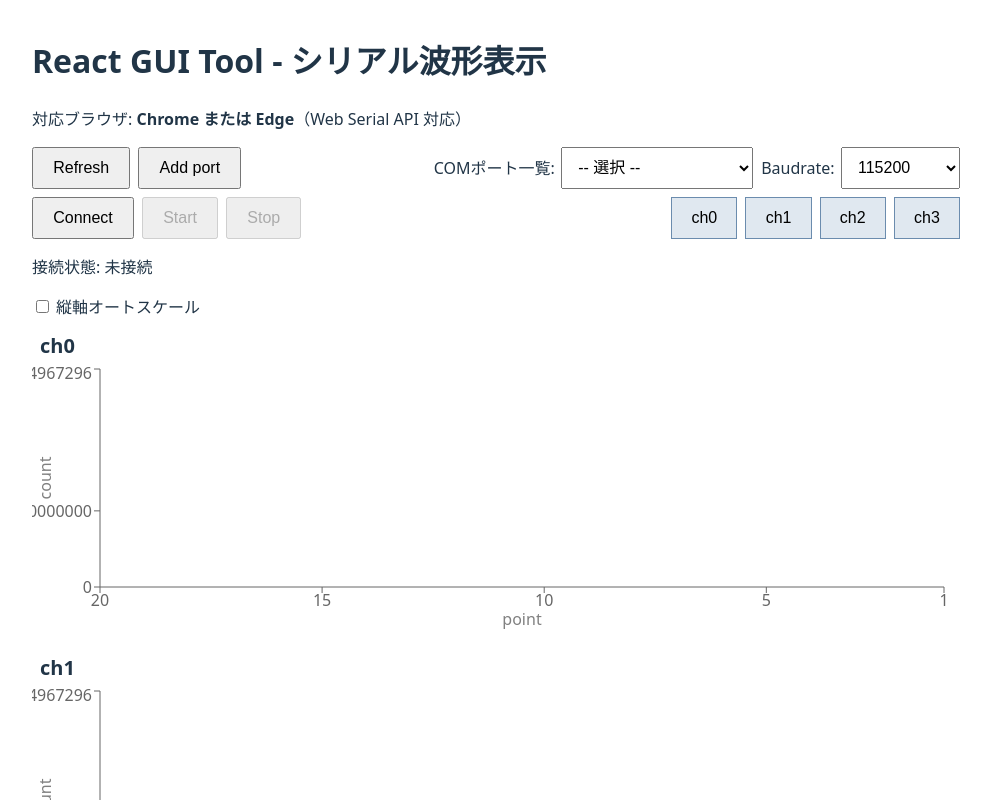
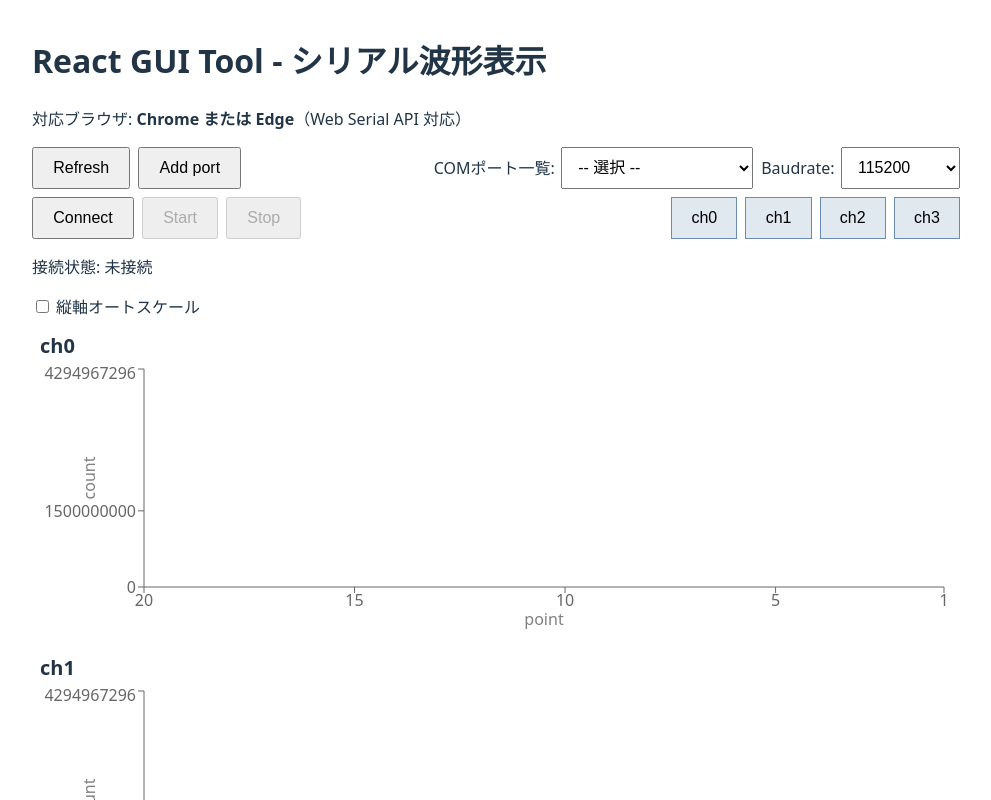
Before and after one commit to naoiw/react-gui-tool, a React (Vite) app: page / in a window 1280 px wide. Shown: the top 800 px of the page, without its empty margins (144-1135 px from the left). Built offline with nearby package versions, Linux system fonts and the light colour scheme.

Commit message:
style : グラフ左端を右に移動させて目盛り表示領域を確保

```diff
--- a/src/components/WaveformChart.tsx
+++ b/src/components/WaveformChart.tsx
@@ -134,7 +134,7 @@ export function WaveformChart({
               <ResponsiveContainer width="100%" height={HEIGHT}>
                 <LineChart
                   data={chartData}
-                  margin={{ top: 8, right: 16, left: 8, bottom: 24 }}
+                  margin={{ top: 8, right: 16, left: 52, bottom: 24 }}
                 >
                   <XAxis
                     dataKey="point"
```
